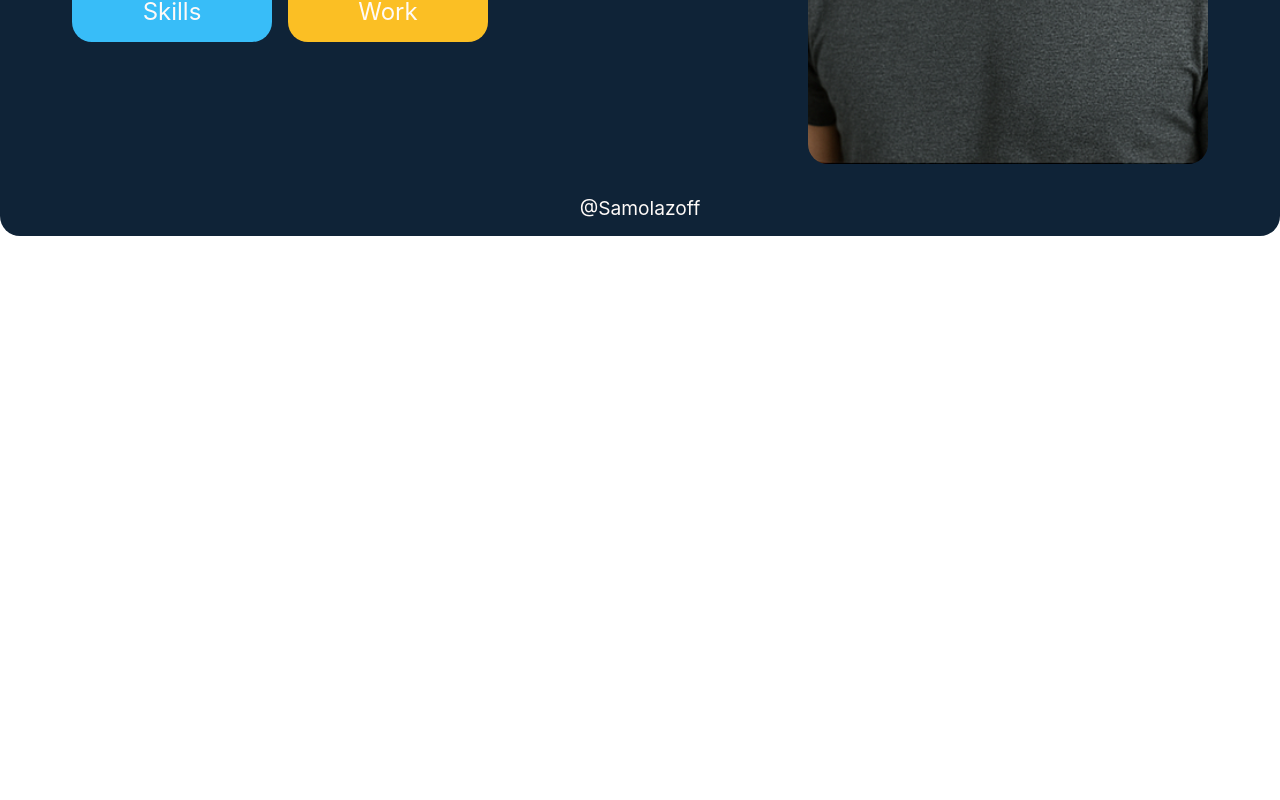
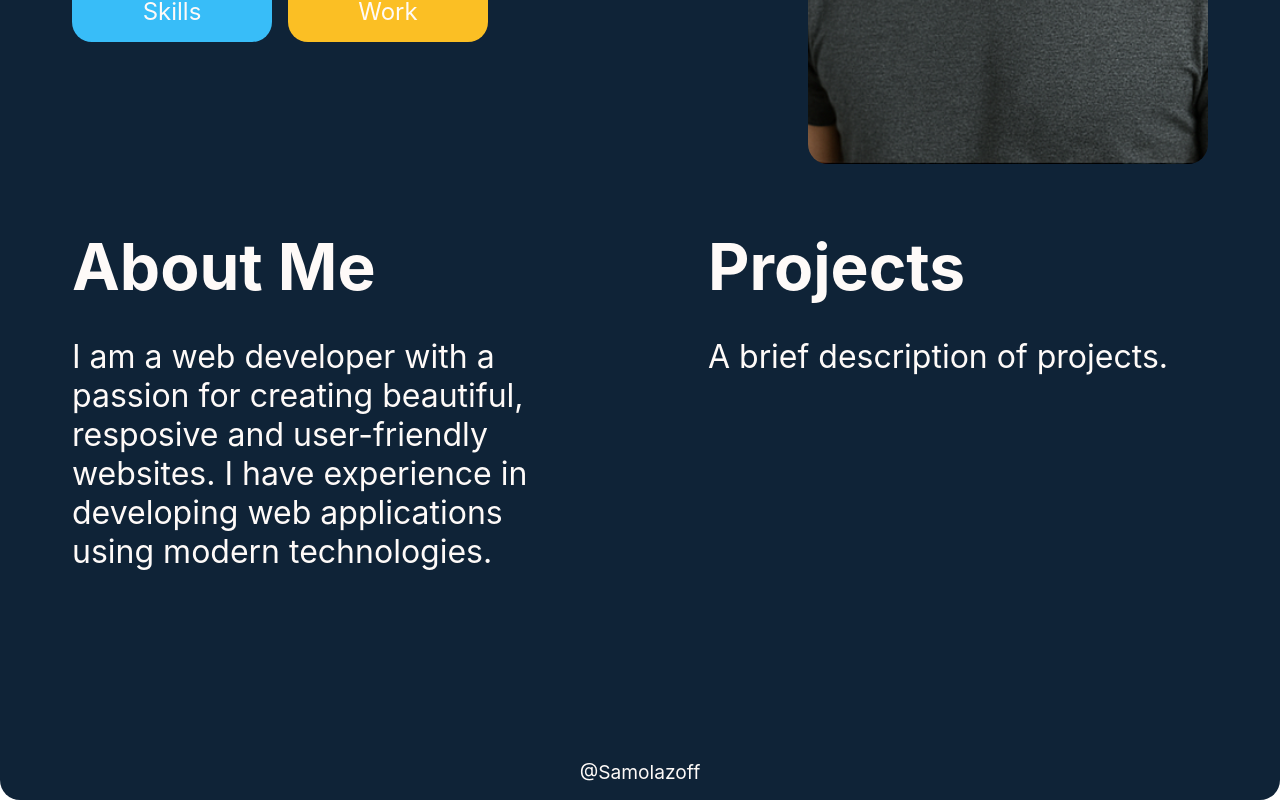
Before and after one commit to samolazoff/portfolio-website, a React (Vite) app in the folder frontend/: page / in a window 1280 px wide. Shown: the part 648-1448 px from the top of the page. Before the commit the page ends 884 px from the top, so only its background shows below. Built offline with nearby package versions, Linux system fonts and the light colour scheme.

Commit message:
Add blocks mini in Home page

```diff
--- a/frontend/src/components/App/App.scss
+++ b/frontend/src/components/App/App.scss
@@ -35,10 +35,14 @@
     max-width: 1400px;
     padding: 1rem 2rem;
 }
+
 .app-main{
   position: relative;
   padding-top: 1rem;
   z-index: 1;
+}
+.title-block{
+  font-size: 4rem;
 }
 @media screen and (max-width: 1400px) {
  .container {
--- a/frontend/src/pages/About/About.jsx
+++ b/frontend/src/pages/About/About.jsx
@@ -1,5 +1,3 @@
-import React from 'react';
-
 import './About.scss';
 
 const About = () => {
--- a/frontend/src/pages/Home/Home.jsx
+++ b/frontend/src/pages/Home/Home.jsx
@@ -1,4 +1,4 @@
-import {NavLink} from 'react-router';
+import {NavLink, Link} from 'react-router';
 
 import page from '/ChatGPT.png';
 
@@ -7,8 +7,9 @@ import './Home.scss';
 const Home = () => {
     return (
         <section className='container home-page'>
+            <div className="home-page-start-box">
                 <div className="home-page-txt-box">
-                <h2 className="home-page__title">
+                    <h2 className="title-block">
                         Hi, I'm Raman Samalazau
                     </h2>
                     <span className="home-page__subtitle">Web Developer</span>
@@ -21,6 +22,23 @@ const Home = () => {
                     </div>
                 </div>
                 <img src={page} alt="home-page__img" className="home-page__img" />
+            </div>
+            <aside className='mini-about'>
+                <Link to='/about'>
+                    <h2 className="title-block">About Me</h2>
+                </Link>
+                 <span className="home-page__txt">
+                    I  am a web developer with a passion for creating beautiful, resposive and user-friendly websites. I have experience in developing web applications using modern technologies.
+                </span>
+            </aside>
+            <article className='mini-projects'>
+                <Link to='/projects'>
+                    <h2 className="title-block">Projects</h2>
+                </Link>
+                <span className="home-page__txt">
+                    A brief description of projects.
+                </span>
+            </article>
         </section>
     );
 };
--- a/frontend/src/pages/Home/Home.scss
+++ b/frontend/src/pages/Home/Home.scss
@@ -7,6 +7,15 @@
     align-items: center;
     flex-wrap: wrap;
     gap: 4rem;
+    &-start-box{
+        width: 100%;
+        display: flex;
+        flex-direction: row;
+        justify-content: space-between;
+        align-items: center;
+        flex-wrap: wrap;
+        gap: 4rem;
+    }
     &-txt-box{
         display: flex;
         flex-direction: column;
@@ -14,9 +23,6 @@
         align-items:flex-start;
         gap: 1rem;
         width: 500px;
-    }
-    &__title{
-        font-size: 4rem;
     }
     &__subtitle{
         font-size: 3rem;
@@ -37,3 +43,21 @@
         border-radius: 20px;
     }
 }
+.mini-about{
+    display: flex;
+    flex-direction: column;
+    justify-content: flex-start;
+    align-items: flex-start;
+    gap: 2rem;
+    width: 500px;
+    height: 500px;
+}
+.mini-projects{
+    display: flex;
+    flex-direction: column;
+    justify-content: flex-start;
+    align-items: flex-start;
+    gap: 2rem;
+    width: 500px;
+    height: 500px;
+}
```
Lines whose indentation alone changed are shown as unchanged.
